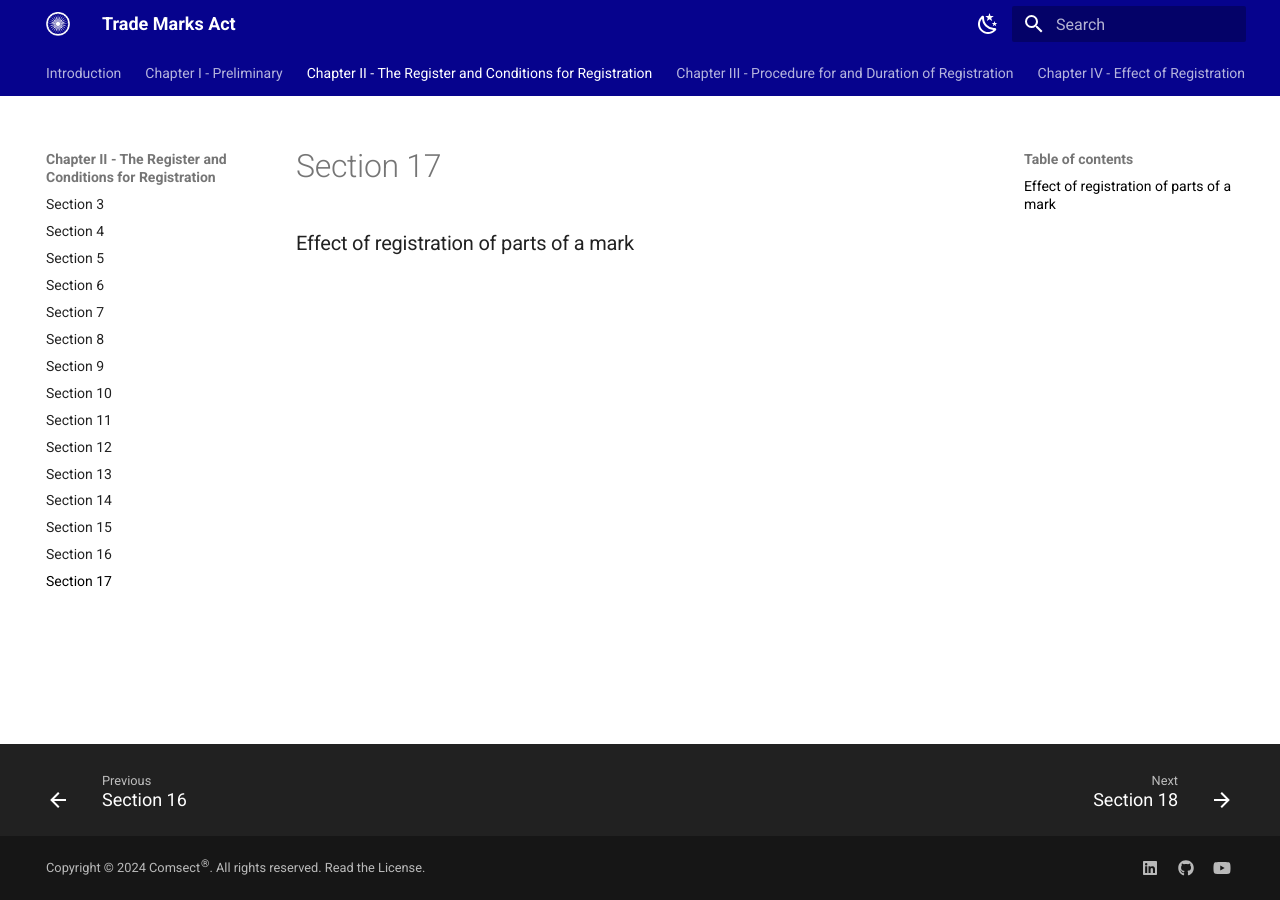
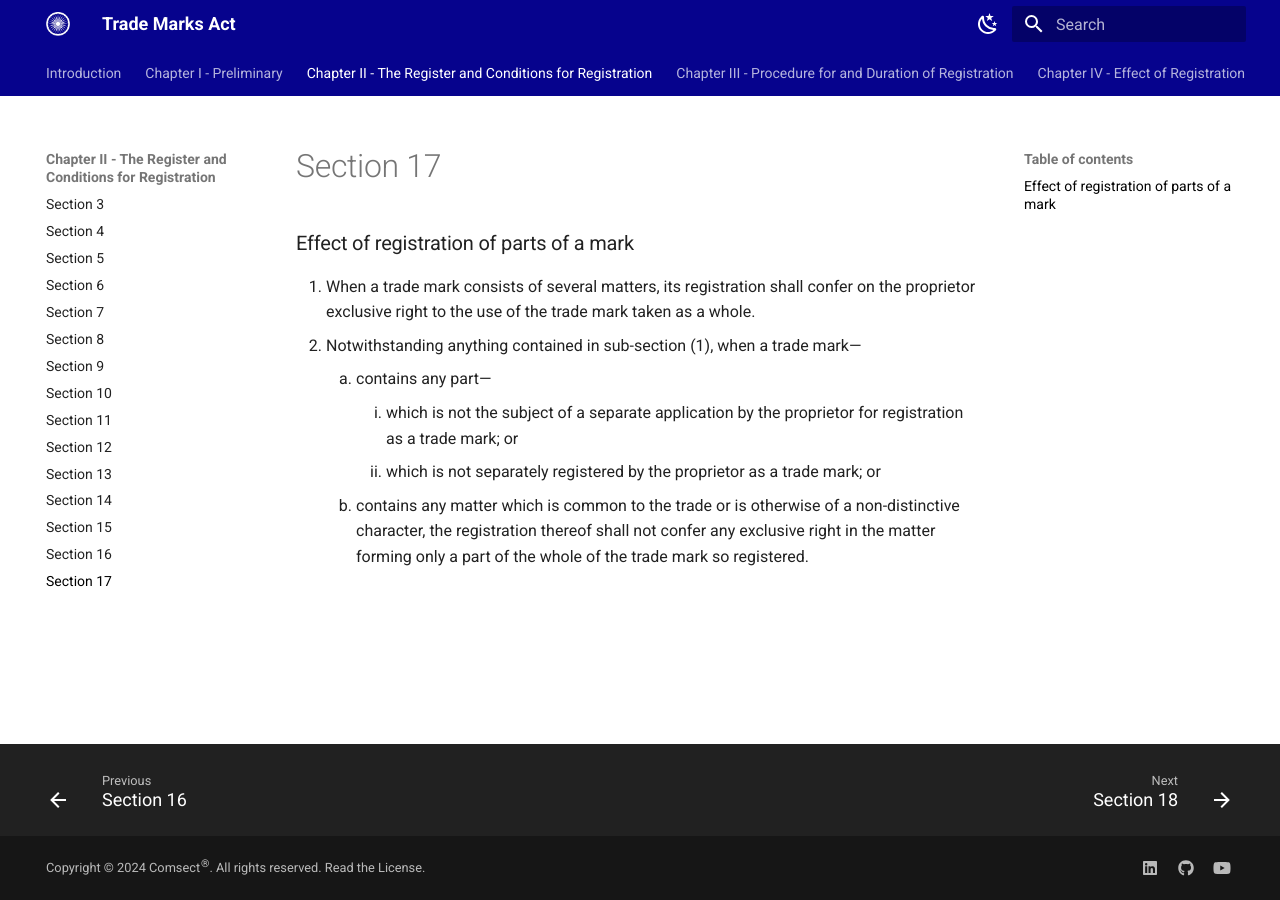
Before and after one commit to comsect/trademarks-act, an MkDocs documentation site: the page built from docs/en/17.md, in a window 1280 px wide. Built offline with MkDocs 1.6.1 and Material for MkDocs 9.7.7, drawn with Linux system fonts in a browser that asks for light colours.

Commit message:
add section seventeen

```diff
--- a/docs/en/17.md
+++ b/docs/en/17.md
@@ -3,3 +3,10 @@ description: Effect of registration of parts of a mark
 ---
 
 ### Effect of registration of parts of a mark
+
+1. When a trade mark consists of several matters, its registration shall confer on the proprietor exclusive right to the use of the trade mark taken as a whole.
+2. Notwithstanding anything contained in sub-section (1), when a trade mark—
+    1. contains any part—
+        1. which is not the subject of a separate application by the proprietor for registration as a trade mark; or
+        2. which is not separately registered by the proprietor as a trade mark; or
+    2. contains any matter which is common to the trade or is otherwise of a non-distinctive character, the registration thereof shall not confer any exclusive right in the matter forming only a part of the whole of the trade mark so registered.
```
